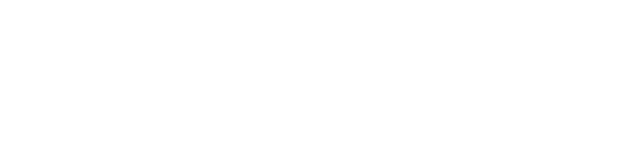
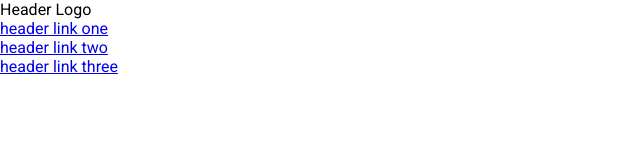
Before and after one commit to arturopstem/odin-landing-page, a plain HTML site: page index.html in a window 1280 px wide. Shown: the whole page, without its empty margins (0-640 px from the left). Drawn offline with Linux system fonts and the light colour scheme.

Commit message:
Add header markup

```diff
--- a/index.html
+++ b/index.html
@@ -14,7 +14,18 @@
 </head>
 
 <body>
-
+    <header>
+        <div class="header">
+            <p class="logo">Header Logo</p>
+            <nav>
+                <ul>
+                    <li><a href="#">header link one</a></li>
+                    <li><a href="#">header link two</a></li>
+                    <li><a href="#">header link three</a></li>
+                </ul>
+            </nav>
+        </div>
+    </header>
 </body>
 
 </html>
```
